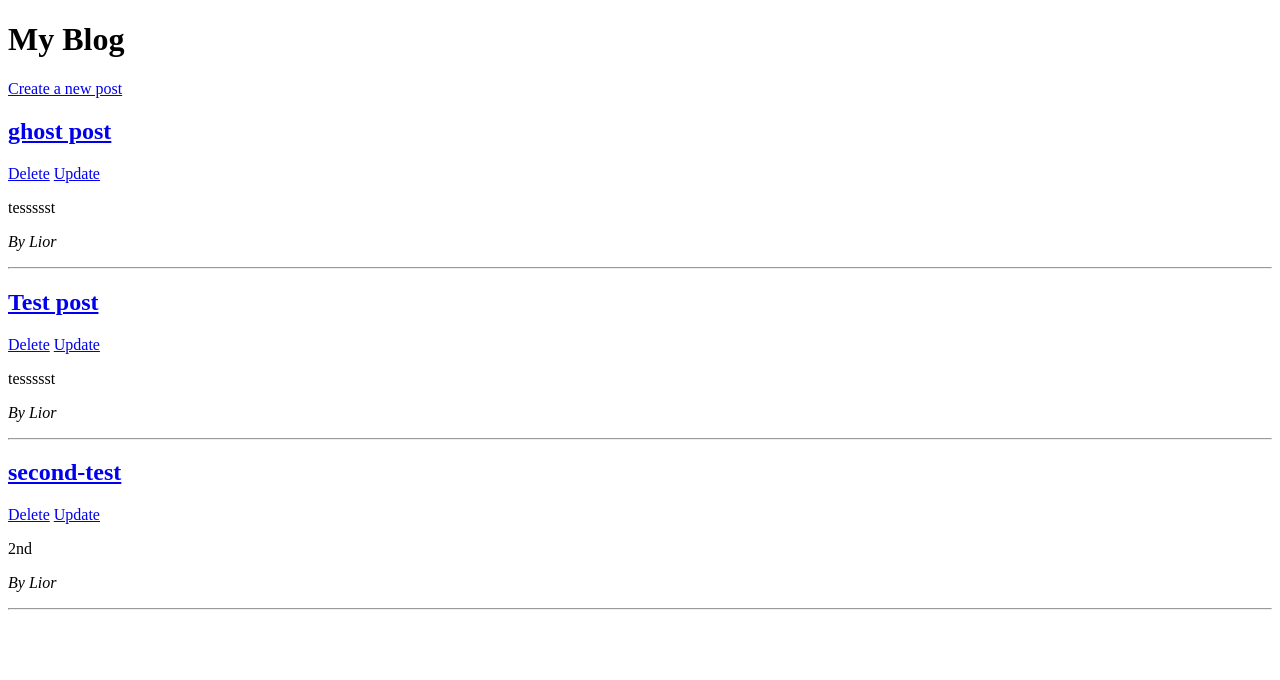
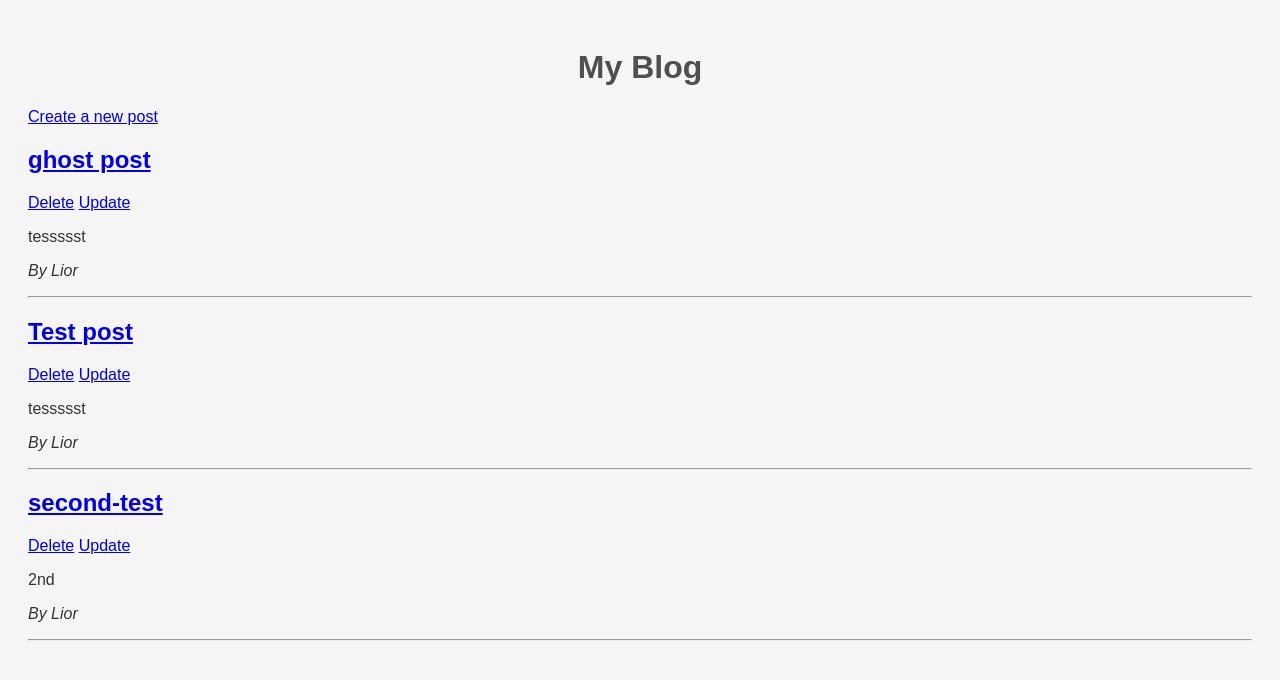
Before and after one commit to liorpeleg9/flask-blog, a Flask app: page / in a window 1280 px wide. Shown: the top 680 px of the page. Run offline with Flask 3, Linux system fonts and the light colour scheme.

Commit message:
Add static stylesheet

```diff
--- /dev/null
+++ b/static/style.css
@@ -0,0 +1,27 @@
+body {
+    font-family: Arial, sans-serif;
+    background-color: #F5F5F5;
+    padding: 20px;
+    color: #333;
+}
+
+h1 {
+    text-align: center;
+    color: #4F4F4F;
+}
+
+.post {
+    background-color: #FFF;
+    border: 1px solid #DDD;
+    padding: 20px;
+    margin-bottom: 20px;
+    border-radius: 8px;
+}
+
+.post h2 {
+    margin-top: 0;
+}
+
+.post p {
+    margin: 10px 0;
+}
--- a/templates/add.html
+++ b/templates/add.html
@@ -3,6 +3,7 @@
 <head>
   <meta charset="utf-8">
   <title>Create Post</title>
+    <link rel="stylesheet" href="{{ url_for('static', filename='style.css') }}">
 </head>
 <body>
   <a href="/">← Back</a>
--- a/templates/index.html
+++ b/templates/index.html
@@ -3,6 +3,7 @@
 <head>
   <meta charset="utf-8">
   <title>My Flask Blog</title>
+    <link rel="stylesheet" href="{{ url_for('static', filename='style.css') }}">
 </head>
 <body>
   <h1>My Blog</h1>
--- a/templates/post.html
+++ b/templates/post.html
@@ -3,6 +3,7 @@
 <head>
   <meta charset="utf-8">
   <title>{{ post.title }}</title>
+    <link rel="stylesheet" href="{{ url_for('static', filename='style.css') }}">
 </head>
 <body>
   <a href="/">← Back</a>
--- a/templates/update.html
+++ b/templates/update.html
@@ -3,6 +3,7 @@
 <head>
   <meta charset="utf-8">
   <title>Update Blog Post</title>
+    <link rel="stylesheet" href="{{ url_for('static', filename='style.css') }}">
 </head>
 <body>
   <a href="/">← Back</a>
```
